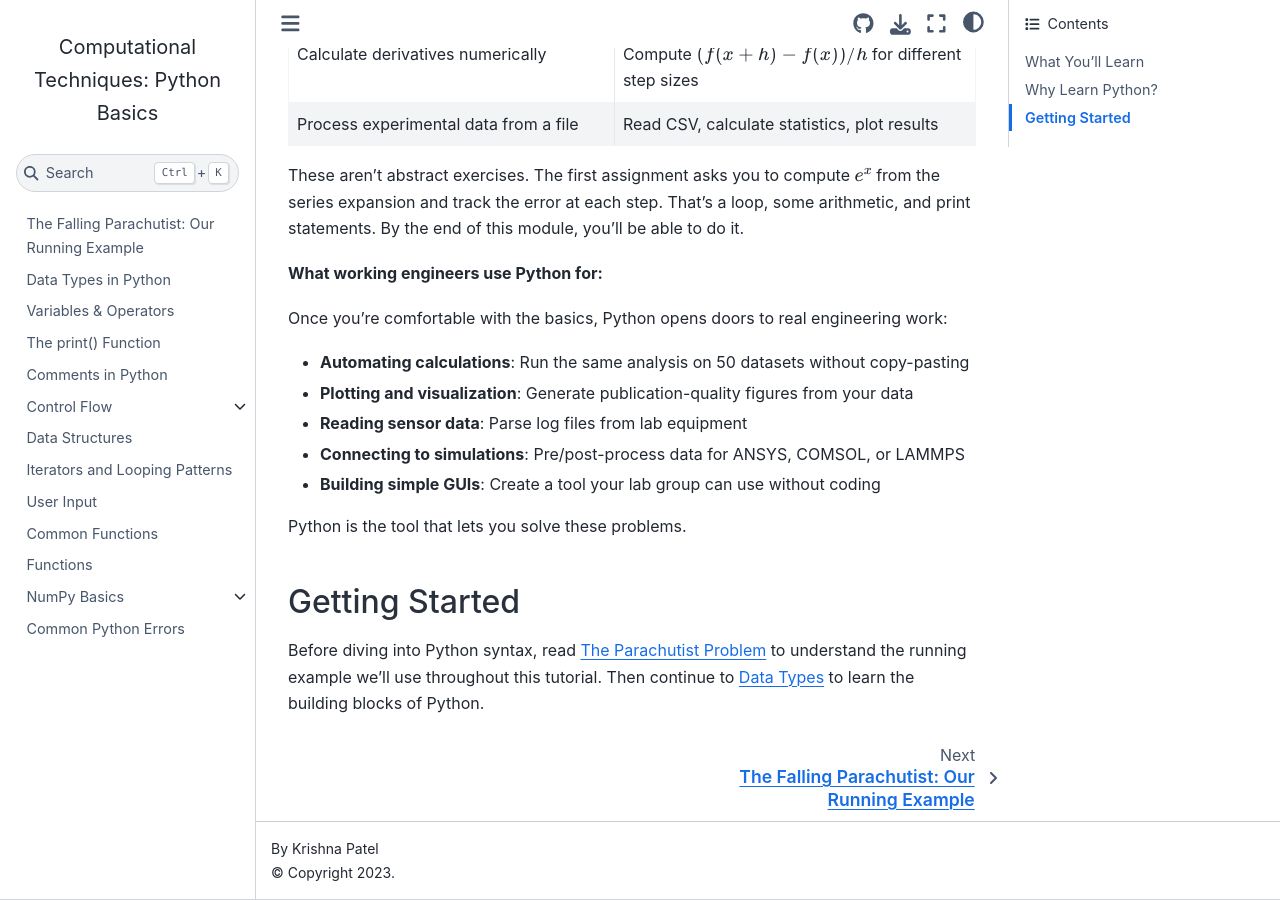
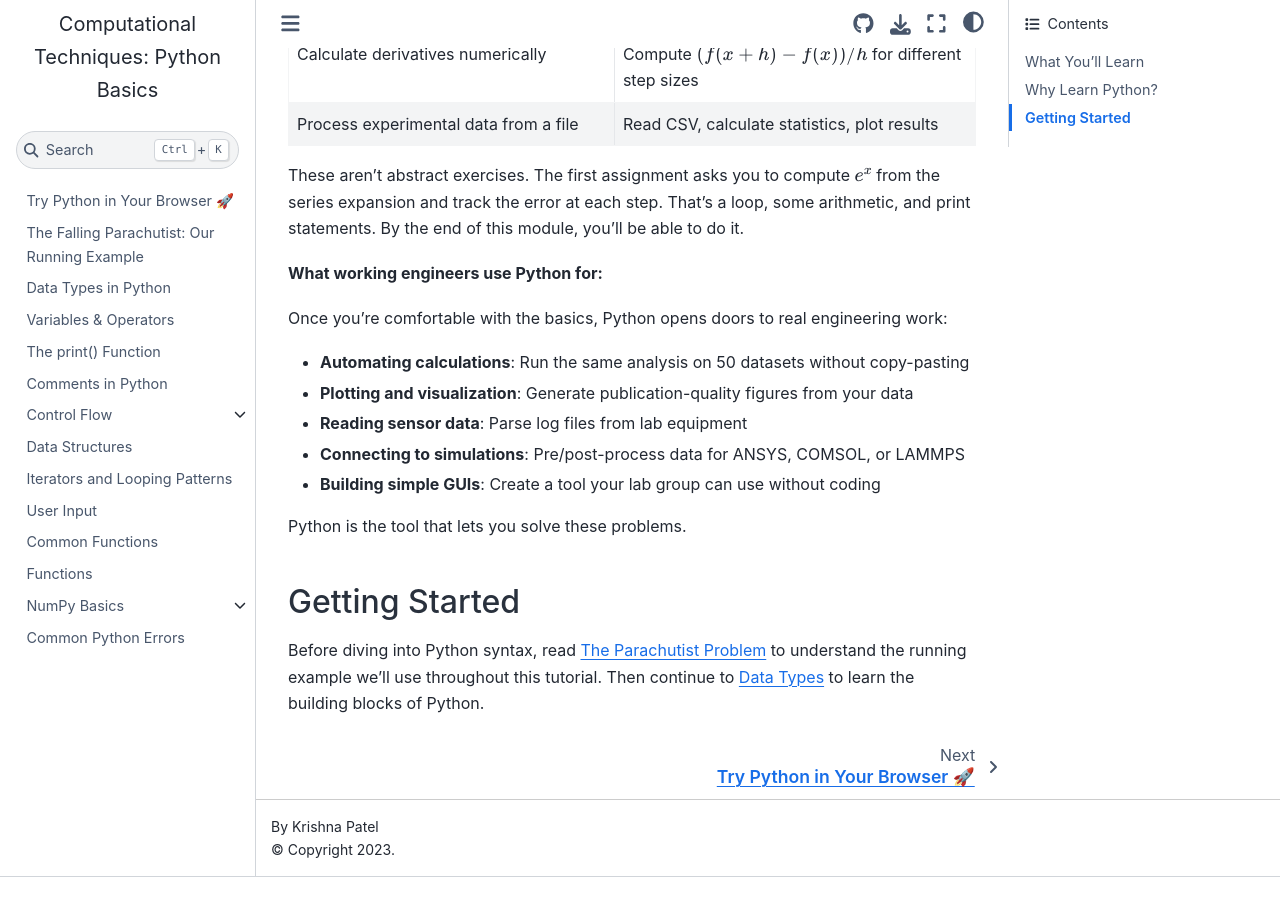
Before and after one commit to crisnapatel/python-basics, a Jupyter Book: the page built from index.md, in a window 1280 px wide and 900 px high, scrolled down 1818 px. Built offline with Jupyter Book 1.0.4 settings and Sphinx 7.4.7 and the Sphinx Book theme 1.1.4, drawn with Linux system fonts in a browser that asks for light colours; after the commit the page ends 2695 px from its top, so only the background shows below that; some of the changed lines change nothing that is shown.

Commit message:
Add JupyterLite integration for interactive Python playground

````diff
--- a/_config.yml
+++ b/_config.yml
@@ -15,3 +15,11 @@
 repository:
   url: https://github.com/crisnapatel/python-basics
   branch: main
+
+# Enable JupyterLite for interactive code
+sphinx:
+  extra_extensions:
+    - jupyterlite_sphinx
+  config:
+    jupyterlite_contents: ["notebooks/"]
+    jupyterlite_dir: "lite"
--- a/_toc.yml
+++ b/_toc.yml
@@ -1,6 +1,7 @@
 format: jb-book
 root: index
 chapters:
+  - file: try_python
   - file: parachutist_problem
   - file: datatypes
   - file: variables
--- /dev/null
+++ b/try_python.md
@@ -0,0 +1,53 @@
+---
+title: Try Python
+---
+
+# Try Python in Your Browser 🚀
+
+No installation needed! Run Python code directly in your browser using JupyterLite.
+
+---
+
+## Quick Start: Python Playground
+
+Click the button below to open an interactive Python environment:
+
+```{jupyterlite} notebooks/playground.ipynb
+:width: 100%
+:height: 600px
+:prompt: Open Python Playground
+```
+
+---
+
+## What is this?
+
+This is **JupyterLite** — a complete Jupyter environment running entirely in your browser using [Pyodide](https://pyodide.org/) (Python compiled to WebAssembly).
+
+**What you can do:**
+- ✅ Run Python code
+- ✅ Use NumPy, Pandas, Matplotlib
+- ✅ Save your work (in browser storage)
+- ✅ No account or installation required
+
+**Limitations:**
+- ❌ No file system access to your computer
+- ❌ Some packages not available (e.g., TensorFlow)
+- ❌ First load takes ~5-10 seconds
+
+---
+
+## Alternative: Pyodide Console
+
+For quick one-liners, try the Pyodide console directly:
+
+🔗 **[Open Pyodide Console](https://pyodide.org/en/stable/console.html)** (opens in new tab)
+
+---
+
+## Next Steps
+
+Once you've verified Python works, continue to:
+
+1. **[Data Types](datatypes.md)** — Learn about integers, floats, strings, and booleans
+2. **[Variables](variables.md)** — Store and manipulate values
````
Also changed, not shown: 2 other files.
